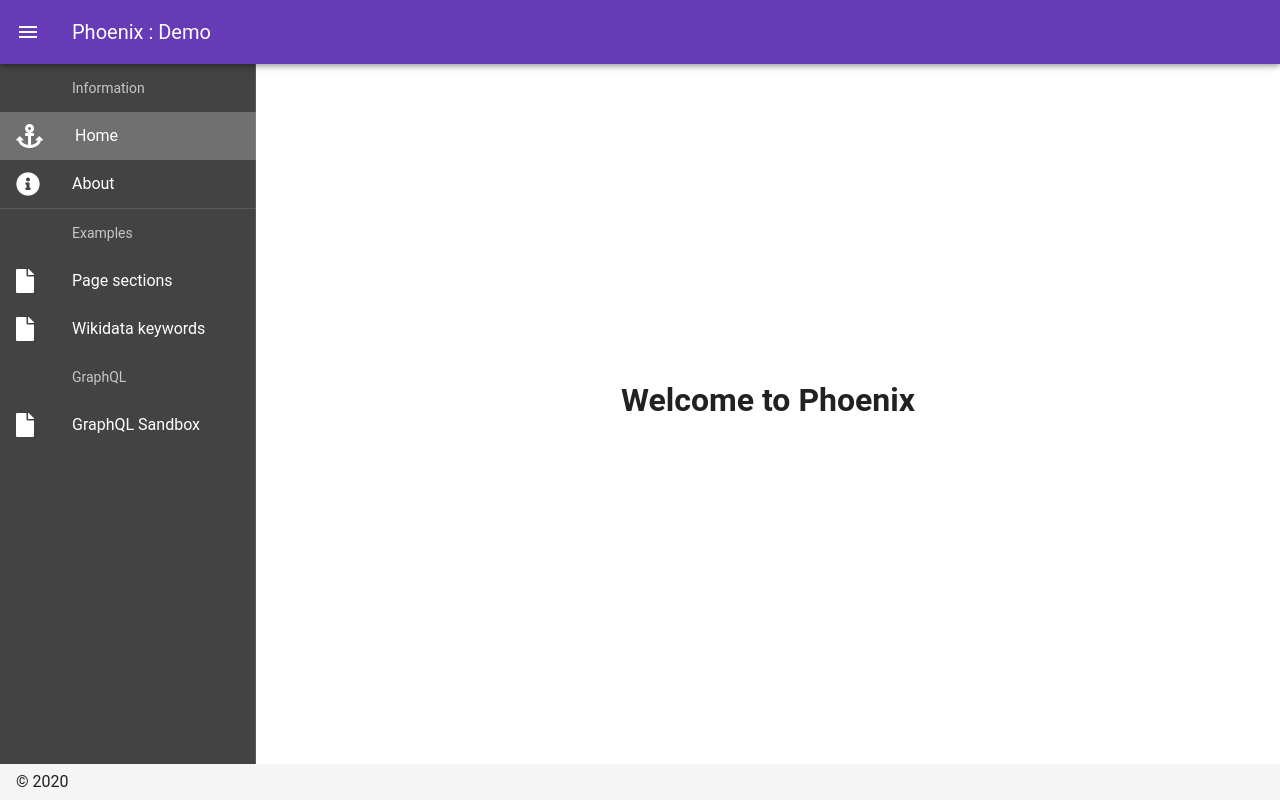
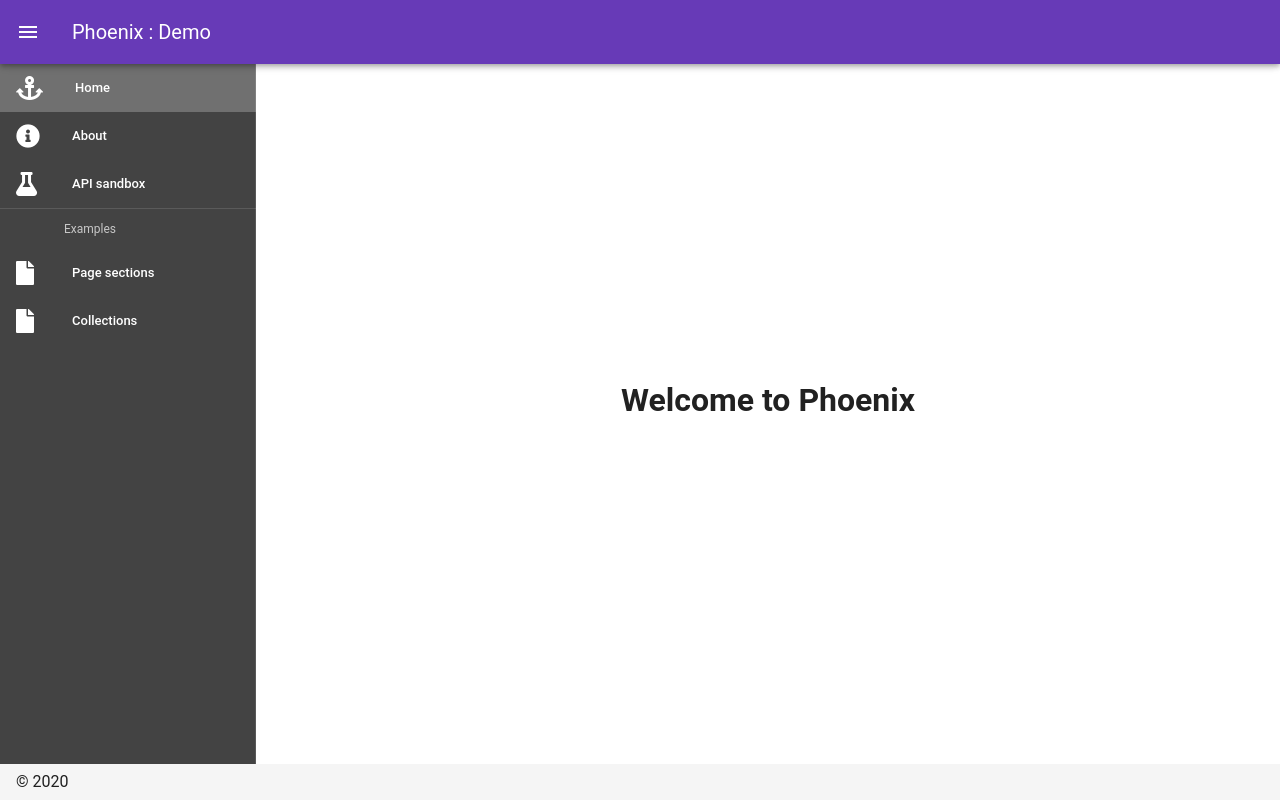
Before and after one commit to wikimedia/phoenix, a Vue app in the folder demo/: page / in a window 1280 px wide. Built offline with nearby package versions, Linux system fonts and the light colour scheme; a small style sheet from the web is missing; what vue-masonry-css would draw is missing.

Commit message:
Reorganize sidebar

```diff
--- a/demo/src/App.vue
+++ b/demo/src/App.vue
@@ -1,8 +1,7 @@
 <template>
   <v-app id="phoenix">
     <v-navigation-drawer v-model="drawer" app clipped dark color="accent">
-      <v-list subheader>
-        <v-subheader inset>Information</v-subheader>
+      <v-list subheader dense>
         <v-list-item link to="/">
           <v-list-item-action>
             <v-icon>fa-anchor</v-icon>
@@ -17,6 +16,14 @@
           </v-list-item-action>
           <v-list-item-content>
             <v-list-item-title>About</v-list-item-title>
+          </v-list-item-content>
+        </v-list-item>
+        <v-list-item link :href="sandboxLink">
+          <v-list-item-action>
+            <v-icon>fa-flask</v-icon>
+          </v-list-item-action>
+          <v-list-item-content>
+            <v-list-item-title>API sandbox</v-list-item-title>
           </v-list-item-content>
         </v-list-item>
 
@@ -35,16 +42,7 @@
             <v-icon>fa-file</v-icon>
           </v-list-item-action>
           <v-list-item-content>
-            <v-list-item-title>Wikidata keywords</v-list-item-title>
-          </v-list-item-content>
-        </v-list-item>
-        <v-subheader inset>GraphQL</v-subheader>
-        <v-list-item link :href="sandboxLink">
-          <v-list-item-action>
-            <v-icon>fa-file</v-icon>
-          </v-list-item-action>
-          <v-list-item-content>
-            <v-list-item-title>GraphQL Sandbox</v-list-item-title>
+            <v-list-item-title>Collections</v-list-item-title>
           </v-list-item-content>
         </v-list-item>
 
```
